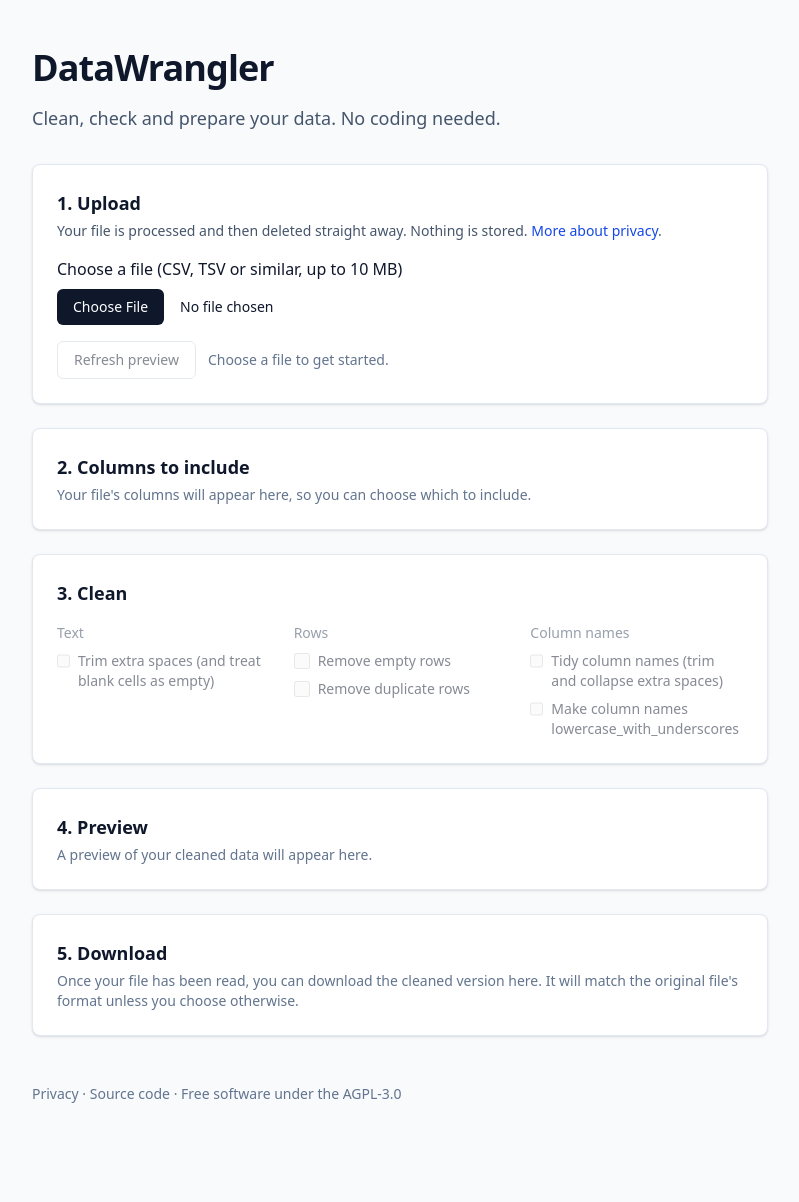
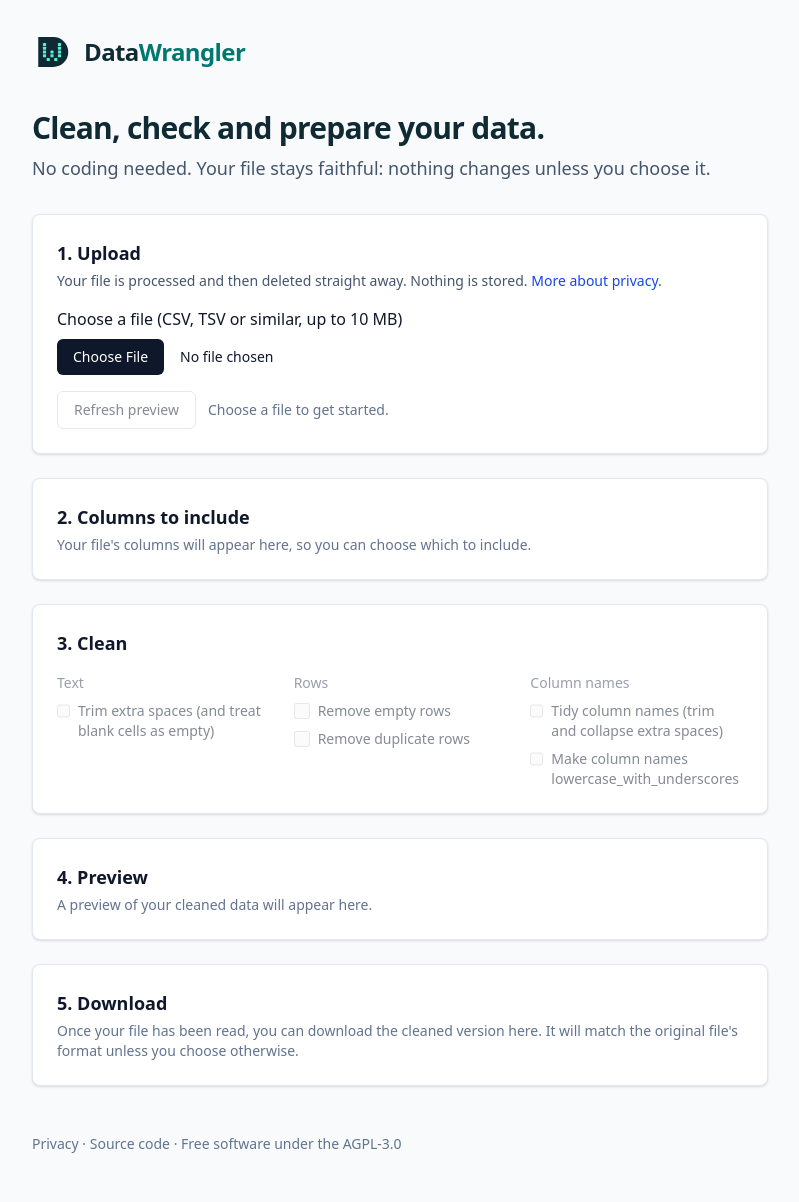
Before and after one commit to leehart3000/datawrangler, a Flask app: page / in a window 1280 px wide. Shown: the whole page, without its empty margins (240-1039 px from the left). Before the commit the page ends 1103 px from the top, so only its background shows below. Run offline with Flask 3, Linux system fonts and the light colour scheme; style sheets or scripts are compiled from the project's sources.

Commit message:
Add the logo, favicon and site header

```diff
--- a/src/datawrangler/static/src/input.css
+++ b/src/datawrangler/static/src/input.css
@@ -1,5 +1,8 @@
 @import "tailwindcss";
 @source "../../templates";
+@theme {
+  --color-ink: #0f2a33;
+}
 
 [x-cloak] {
   display: none !important;
--- a/src/datawrangler/templates/base.html
+++ b/src/datawrangler/templates/base.html
@@ -5,12 +5,19 @@
   <meta name="viewport" content="width=device-width, initial-scale=1">
   <title>{% block title %}DataWrangler{% endblock %}</title>
   <link rel="stylesheet" href="{{ url_for('static', filename='css/app.css', v=css_version) }}">
+  <link rel="icon" type="image/svg+xml" href="{{ url_for('static', filename='img/logo.svg') }}">
   <meta name="htmx-config" content='{"responseHandling": [{"code": "204", "swap": false}, {"code": "[23]..", "swap": true}, {"code": "4..", "swap": true, "error": false}, {"code": "...", "swap": false, "error": true}], "includeIndicatorStyles": false, "allowEval": false}'>
   <script src="{{ url_for('static', filename='js/htmx-2.0.10.min.js') }}" defer></script>
   <script src="{{ url_for('static', filename='js/alpine-3.17.4.min.js') }}" defer></script>
 </head>
 <body class="bg-slate-50 text-slate-900 antialiased">
-  <main class="mx-auto max-w-3xl px-4 py-12">
+  <header class="mx-auto max-w-3xl px-4 pt-8">
+    <a href="{{ url_for('index') }}" class="inline-flex items-center gap-3">
+      <img src="{{ url_for('static', filename='img/logo.svg') }}" alt="" width="40" height="40">
+      <span class="text-2xl font-semibold tracking-tight text-ink">Data<span class="text-teal-700">Wrangler</span></span>
+    </a>
+  </header>
+  <main class="mx-auto max-w-3xl px-4 pt-8 pb-12">
     {% block content %}{% endblock %}
   </main>
   <footer class="mx-auto max-w-3xl px-4 pb-12 text-sm text-slate-500">
--- a/src/datawrangler/templates/index.html
+++ b/src/datawrangler/templates/index.html
@@ -1,8 +1,8 @@
 {% extends "base.html" %}
 
 {% block content %}
-<h1 class="text-4xl font-bold tracking-tight">DataWrangler</h1>
-<p class="mt-4 text-lg text-slate-600">Clean, check and prepare your data. No coding needed.</p>
+<h1 class="text-3xl font-bold tracking-tight text-ink">Clean, check and prepare your data.</h1>
+<p class="mt-2 text-lg text-slate-600">No coding needed. Your file stays faithful: nothing changes unless you choose it.</p>
 
 <form action="{{ url_for('preview') }}" method="post" enctype="multipart/form-data"
       hx-post="{{ url_for('preview') }}" hx-trigger="change delay:500ms"
```
Also changed, not shown: tests/test_app.py (+11 -3 lines), src/datawrangler/static/img/logo.svg (added).
